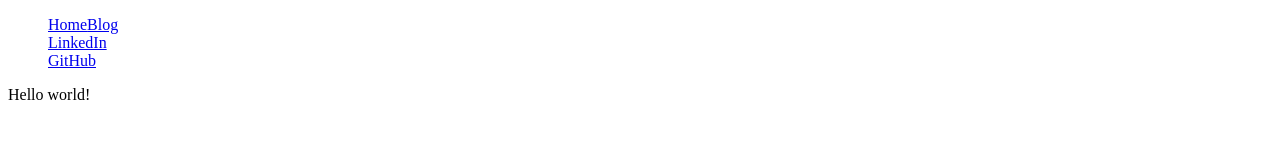
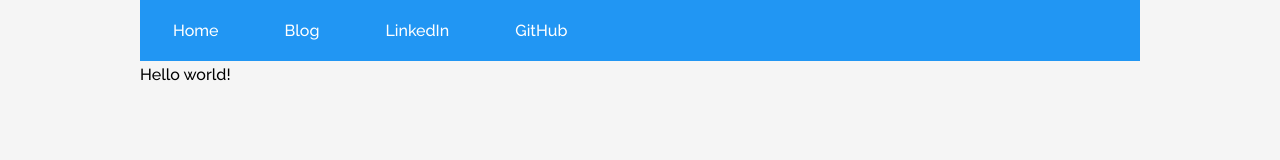
Before and after one commit to eglove/portfolio, a Gatsby site: page / in a window 1280 px wide. Built offline with nearby package versions, Linux system fonts and the light colour scheme; Gatsby itself is replaced by a stand-in of ours.

Commit message:
nav styles

```diff
--- a/package.json
+++ b/package.json
@@ -16,7 +16,8 @@
     "prop-types": "^15.7.2",
     "react": "^16.12.0",
     "react-dom": "^16.12.0",
-    "styled-components": "^5.2.0"
+    "styled-components": "^5.2.0",
+    "styled-reset": "^4.2.3"
   },
   "devDependencies": {
     "babel-eslint": "^10.1.0",
--- a/src/components/Layout.js
+++ b/src/components/Layout.js
@@ -1,10 +1,12 @@
 import React from 'react';
 import PropTypes from 'prop-types';
 import NavigationBar from './NavigationBar';
+import { GlobalStyles } from '../styles/GlobalStyles.css';
 
 function Layout({ children }) {
   return (
     <>
+      <GlobalStyles />
       <NavigationBar />
       {children}
     </>
--- a/src/components/NavigationBar.js
+++ b/src/components/NavigationBar.js
@@ -5,8 +5,13 @@ import { NavigationContainerStyles } from '../styles/Navigation.css';
 function NavigationBar() {
   return (
     <NavigationContainerStyles>
+      <ul>
+        <li>
           <Link to="/">Home</Link>
+        </li>
+        <li>
           <Link to="/blog">Blog</Link>
+        </li>
         <li>
           <a
             href="https://www.linkedin.com/in/ethan-glover/"
@@ -21,6 +26,7 @@ function NavigationBar() {
             GitHub
           </a>
         </li>
+      </ul>
     </NavigationContainerStyles>
   );
 }
--- /dev/null
+++ b/src/styles/GlobalStyles.css.js
@@ -0,0 +1,76 @@
+import { createGlobalStyle } from 'styled-components';
+import reset from 'styled-reset';
+import Raleway from './fonts/Raleway.ttf';
+
+export const GlobalStyles = createGlobalStyle`
+  /* stylelint-disable */
+  ${reset}
+  /* stylelint-enable */
+
+  @font-face {
+    font-family: Raleway;
+    font-style: normal;
+    font-weight: 500;
+    src: local('Raleway'), url(${Raleway}) format('truetype');
+  }
+
+  :root {
+    --backgroundColor: whitesmoke;
+    --fontColor: black;
+    --headerColor: #2196F3;
+    --headerFontColor: white;
+
+    font-size: 16px;
+  }
+
+  @media (prefers-color-scheme: dark) {
+    :root {
+      --backgroundColor: #2C2F33;
+      --fontColor: white;
+      --headerColor: #7289DA;
+      --headerFontColor: white;
+    }
+  }
+
+  html {
+    max-width: 1000px;
+    margin: auto;
+    background-color: var(--backgroundColor);
+    color: var(--fontColor);
+    font-family: Raleway, sans-serif;
+  }
+
+  h1 {
+    font-size: 2.625rem;
+    line-height: 1.548rem;
+  }
+
+  h2 {
+    font-size: 2.063rem;
+    line-height: 1.576rem;
+  }
+
+  h3 {
+    font-size: 1.625rem;
+    line-height: 1.615rem;
+  }
+
+  h4 {
+    font-size: 1.25rem;
+    line-height: 1.65rem;
+  }
+
+  body {
+    font-size: 1rem;
+    line-height: 1.688rem;
+  }
+
+  small {
+    font-size: 0.813rem;
+    line-height: 1.769rem;
+  }
+
+  img {
+    max-width: 100%;
+  }
+`;
--- a/src/styles/Navigation.css.js
+++ b/src/styles/Navigation.css.js
@@ -1,5 +1,28 @@
 import styled from 'styled-components';
 
-export const NavigationContainerStyles = styled.ul`
-  list-style-type: none;
+export const NavigationContainerStyles = styled.nav`
+  background-color: var(--headerColor);
+
+  ul {
+    display: flex;
+  }
+
+  li {
+    border: 1px solid var(--headerColor);
+  }
+
+  li,
+  a {
+    padding: 1rem;
+    color: var(--headerFontColor);
+    text-decoration: none;
+  }
+
+  li:hover,
+  a:hover,
+  li:focus,
+  a:focus {
+    background-color: var(--headerFontColor);
+    color: var(--headerColor);
+  }
 `;
```
Also changed, not shown: src/styles/fonts/Raleway.ttf (added), src/styles/fonts/RalewayItalic.ttf (added), 2 other files. Lines whose indentation alone changed are shown as unchanged.
